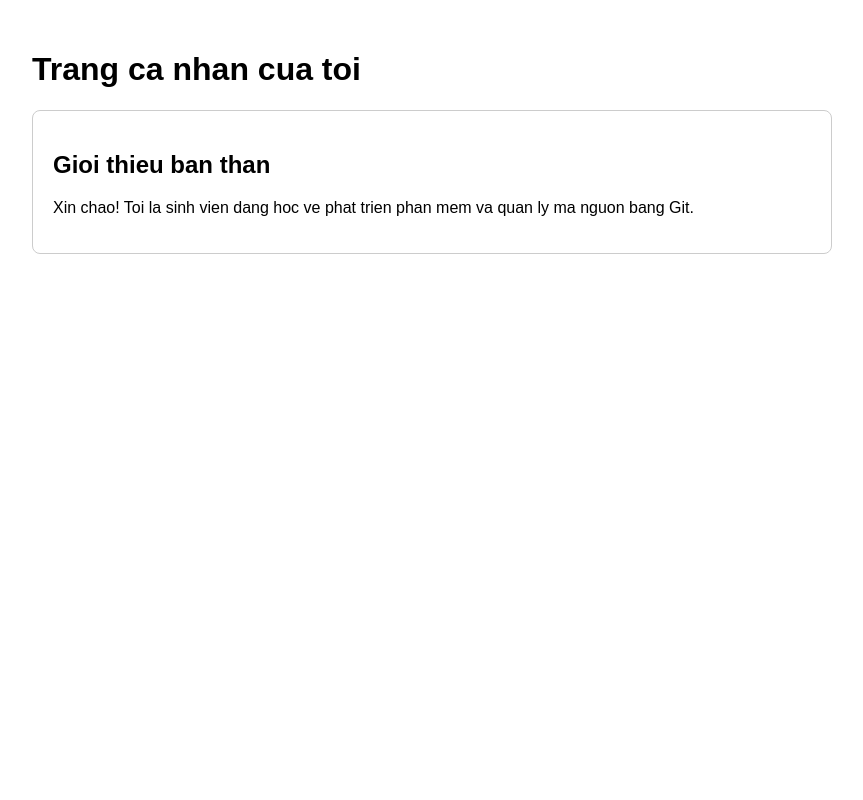
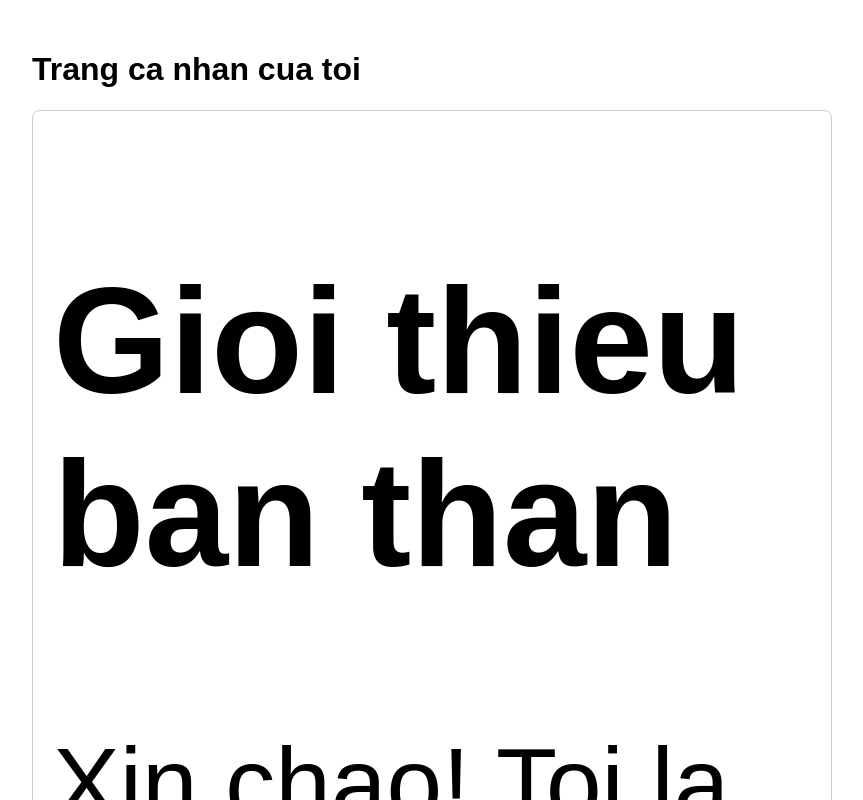
Before and after one commit to truong256/personal-introduction, a plain HTML site: page index.html in a window 1280 px wide. Shown: the top 800 px of the page, without its empty margins (208-1071 px from the left). Drawn offline with Linux system fonts and the light colour scheme.

Commit message:
Mistake: wrong introduction style

```diff
--- a/style.css
+++ b/style.css
@@ -10,3 +10,4 @@ body {
     border: 1px solid #ccc;
     border-radius: 8px;
 }
+.introduction { font-size: 100px; }
```
